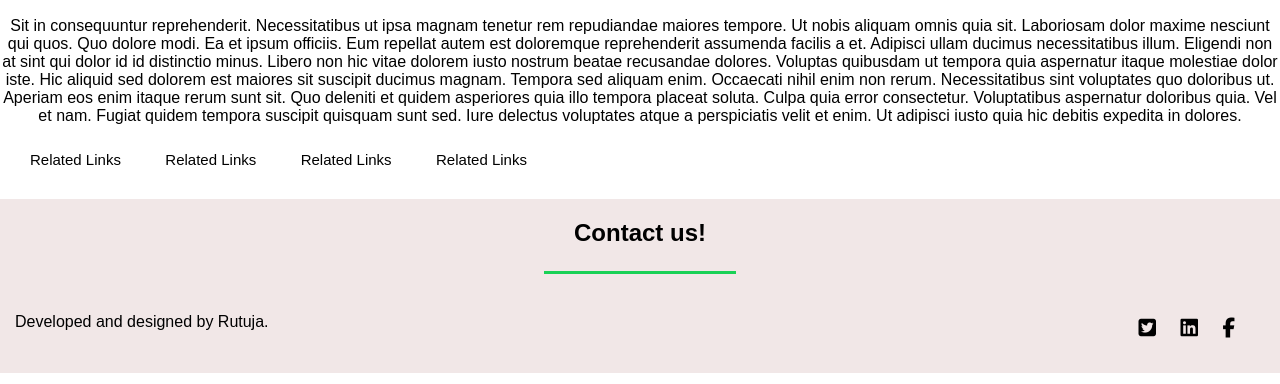
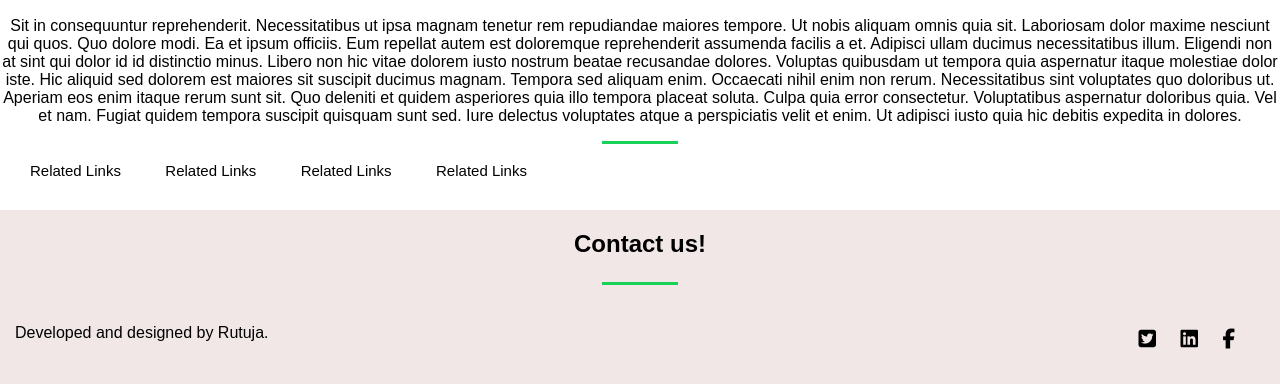
Before and after one commit to Rutuja9696/blogRendering, a plain HTML site: page blog/index.html in a window 1280 px wide. Shown: the part 537-921 px from the top of the page. Drawn offline with Linux system fonts and the light colour scheme.

Commit message:
added comments to markup and style file and also updated readme file

```diff
--- a/blog/index.html
+++ b/blog/index.html
@@ -9,6 +9,7 @@
     <link rel="stylesheet" href="./style/style.css" />
     <script src="https://kit.fontawesome.com/a076d05399.js"></script>
   </head>
+  <!-- navigation bar -->
   <body style="font-family: Montserrat,sans-serif;">
     <header class="navContainer">
          <div>
@@ -24,10 +25,14 @@
             </ul>
          </div>
     </header>
+    <!-- end of navigation bar -->
+    <!-- display blog -->
     <section id="1">
       <div id="root"></div>
     </section>
-
+    <hr />
+    <!-- end of display blog -->
+    <!-- related links -->
     <aside id="2">
       <div id="related-links">
         <ul>
@@ -38,7 +43,8 @@
         </ul>
       </div>
     </aside>
-
+    <!-- end of aside links -->
+    <!-- footer elements -->
     <footer id="3" class="footerContainer">
       <h2>Contact us!</h2>
       <hr />
@@ -53,5 +59,6 @@
         </div>
       </div>
     </footer>
+    <!-- end of footer elements -->
   </body>
 </html>
--- a/blog/style/style.css
+++ b/blog/style/style.css
@@ -1,9 +1,8 @@
 body {
   margin: 0;
-  /* padding: 10px; */
 }
+/* style to header */
 .navContainer {
-  /* position:sticky; */
   width: 100%;
   display: flex;
   flex-direction: row;
@@ -33,6 +32,7 @@ li {
   text-decoration: none;
   font-size: 15px;
 }
+/* body of blog */
 #root {
   text-align: center;
 }
@@ -45,12 +45,13 @@ li {
   width: 100%;
   height: 100%;
 }
+/* styling footer */
 h2 {
   padding: 20px 0px 4px 0px;
   color: black;
 }
 hr {
-  width: 15%;
+  width: 6%;
   height: 3px;
   border: none;
   text-align: center;
@@ -58,7 +59,6 @@ hr {
 }
 .footerContainer {
   background-color: rgb(241, 231, 231);
-  /* color: white; */
   text-align: center;
 }
 
```
Also changed, not shown: 1 other file.
